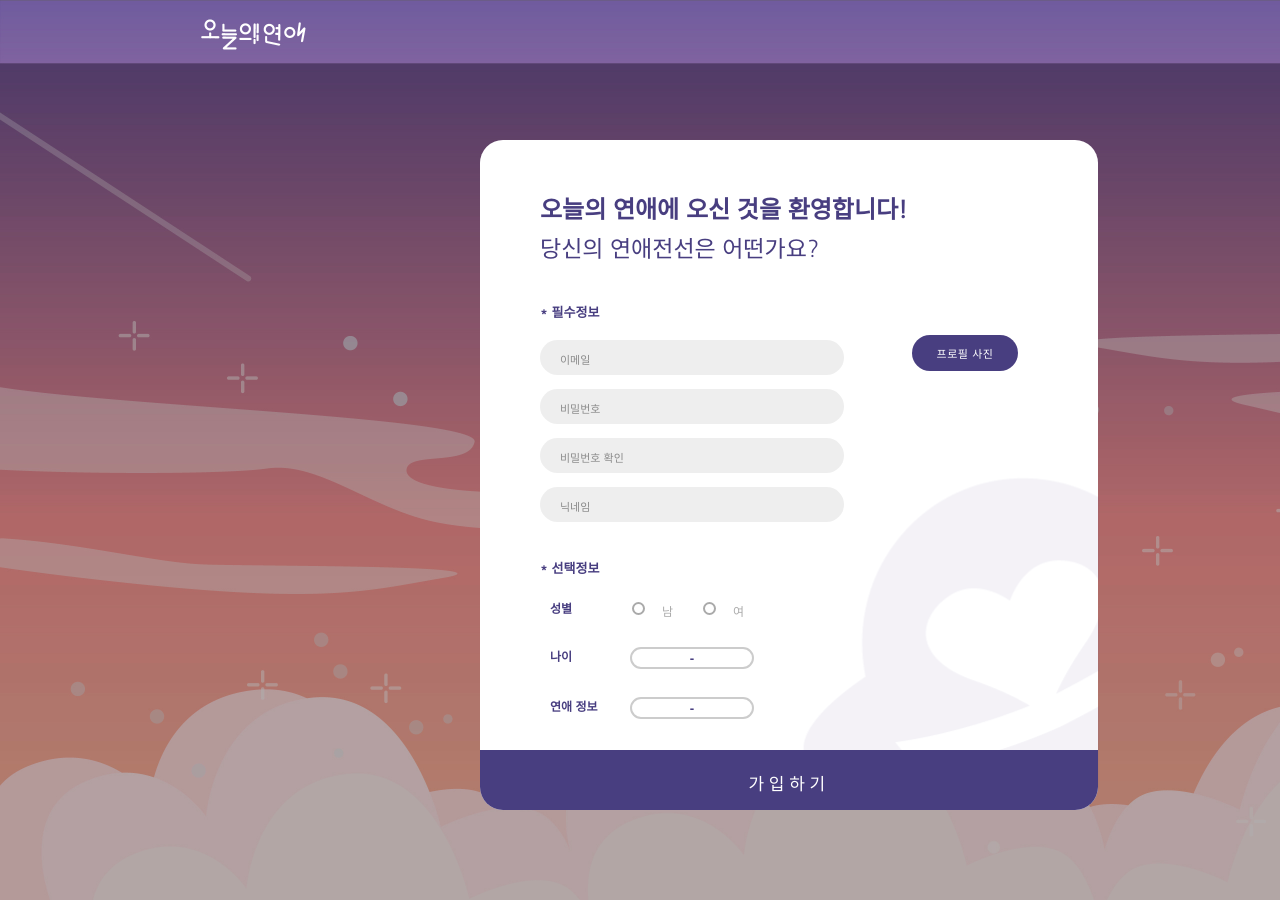
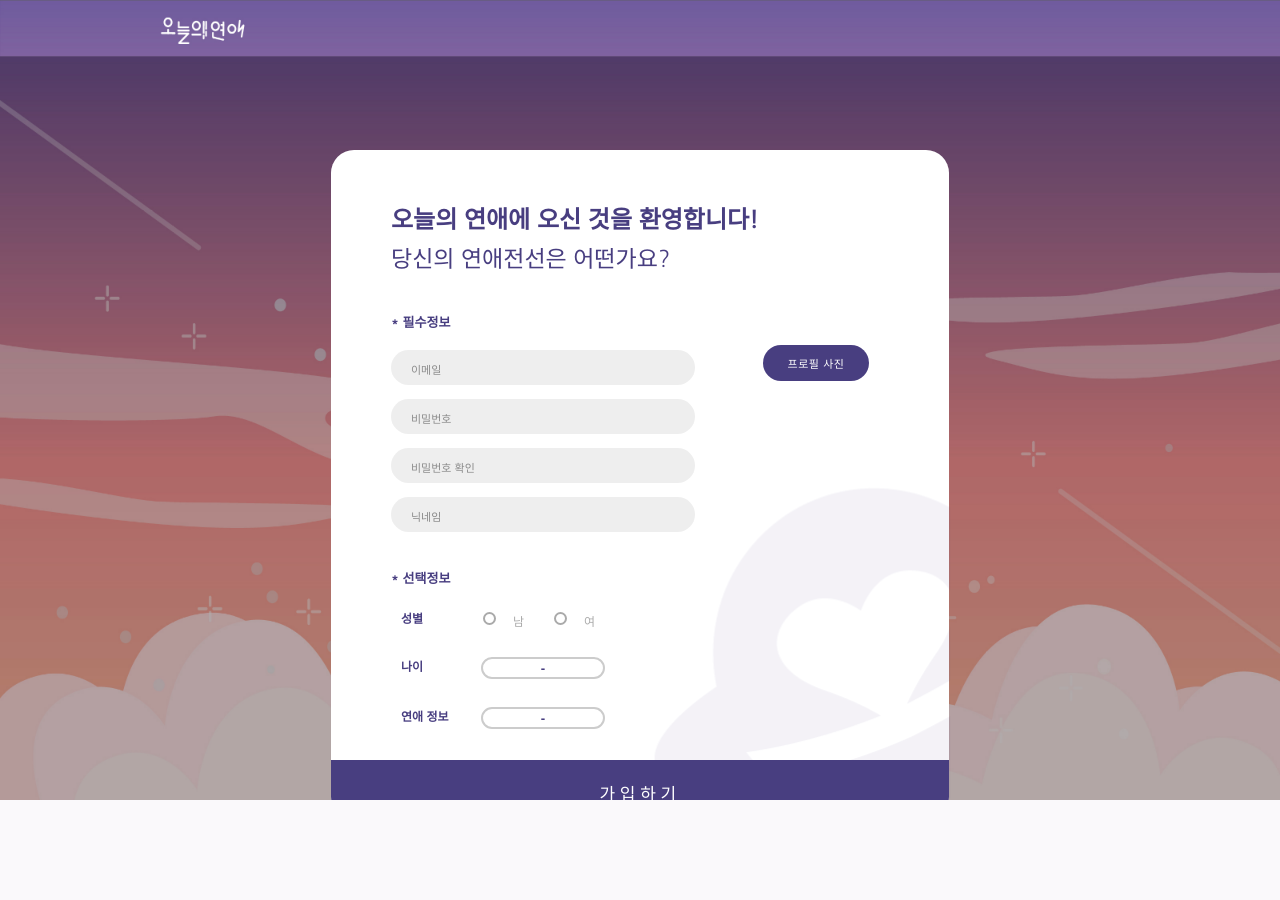
Before and after one commit to wanderlust16/lovecast, a Django app: page /accounts/signup/ in a window 1280 px wide; the page is wider, and only the part inside the window is pictured. After the commit the page ends 800 px from the top of that part, so only its background shows below. Run offline with Django 3.2, Linux system fonts and the light colour scheme; parts of the project's set-up code (start-up, migrations or seed data) failed here and were passed over; some libraries are stand-ins or nearby versions.

Commit message:
회원가입로그인 수정

```diff
--- a/accounts/static/accounts/signup.css
+++ b/accounts/static/accounts/signup.css
@@ -13,30 +13,26 @@ body {
     word-break: break-all;                  /*word break - 줄바꿈 의미 */
     font-family: 'Nanum+Gothic:400';
 
-
 }
 
-.background {
-    position: relative;                            /* div의 상대적 위치 = 상위 레이어 relative, 하위 레이어 absolute = 하위가 상위레이어에 상대적으로 움직인다*/
-    width: 1600px;
-    height: auto;
-
-}
 
 .square {
-    position: relative;
-    width: 1600px;
-    height: auto;
+    position: fixed;
+    top: -50%;
+    left: -50%;
+    width: 200%;
+    height: 200%;
 }
 
 .signup_area {                                   /* 회원가입 전체 영역 */
-    position: absolute;
+    position: relative;
+    margin-left: auto;
+    margin-right: auto;
+    top: 150px;
     width: 618px;
     height: 670px;
     border-radius: 23px;
     background-color: white;
-    left: 480px;
-    top: 140px;
     font-family: 'Nanum Gothic', sans-serif;
 
 }
--- a/accounts/templates/accounts/login.html
+++ b/accounts/templates/accounts/login.html
@@ -27,8 +27,8 @@
 
         <body>
             <div class = "background">
-                    <img style= "margin: 0; padding: 0; width: 100%;" src="{% static 'accounts/img/background2.jpg' %}"/>
-
+                    <img style="position: absolute; top: 0; left: 0; right: 0; bottom: 0; margin: auto; width: 50%; height: auto; min-width: 50%; min-height: 50%;" src="{% static 'accounts/img/background2.jpg' %}"/>
+            </div>
                     <div class = "login_area">
                         <form method="post" action="{% url 'login' %}">
                         {% csrf_token %}
--- a/accounts/templates/accounts/signup.html
+++ b/accounts/templates/accounts/signup.html
@@ -28,7 +28,8 @@
         <body>
             <div class = "background">
                     <div class = "square">
-                    <img style= "margin: 0; padding: 0; width: 100%;" src="{% static 'accounts/img/black_bg2.jpg' %}"/>
+                        <img style= "position: absolute; top: 0; left: 0; right: 0; bottom: 0; margin: auto; width: 50%; height: auto; min-width: 50%; min-height: 50%;" src="{% static 'accounts/img/black_bg2.jpg' %}"/>
+                    </div>
                             <div class = "signup_area">
                                 <form method="POST" action="{%url 'signup'%}" enctype="multipart/form-data">
                                 {% csrf_token %}
--- a/feedpage/templates/base.html
+++ b/feedpage/templates/base.html
@@ -55,7 +55,7 @@
             <div id="popup1" class="overlay">
               <div class="popup">
                 <div class ="top_alarm">
-                  <div class = "text_alarm"><h2>예보 알림</h2></div>
+                  <div class = "text_alarm"><h2><i id= "cloud_icon" class="fas fa-cloud"></i>예보 알림</h2></div>
                   <a class="close" href="#">&times;</a>
                 </div>
                 <div class="alarm_content">
```
Also changed, not shown: accounts/static/accounts/login.css (+11 -8 lines), feedpage/static/feedpage/base.css (+14 -6 lines), db.sqlite3, media/feed_photos/IMG_5423.JPG (added), media/feed_photos/IMG_5788.JPG (added), media/profile_photos/IMG_5790.JPG (added), 1 other file. Lines whose indentation alone changed are shown as unchanged.
